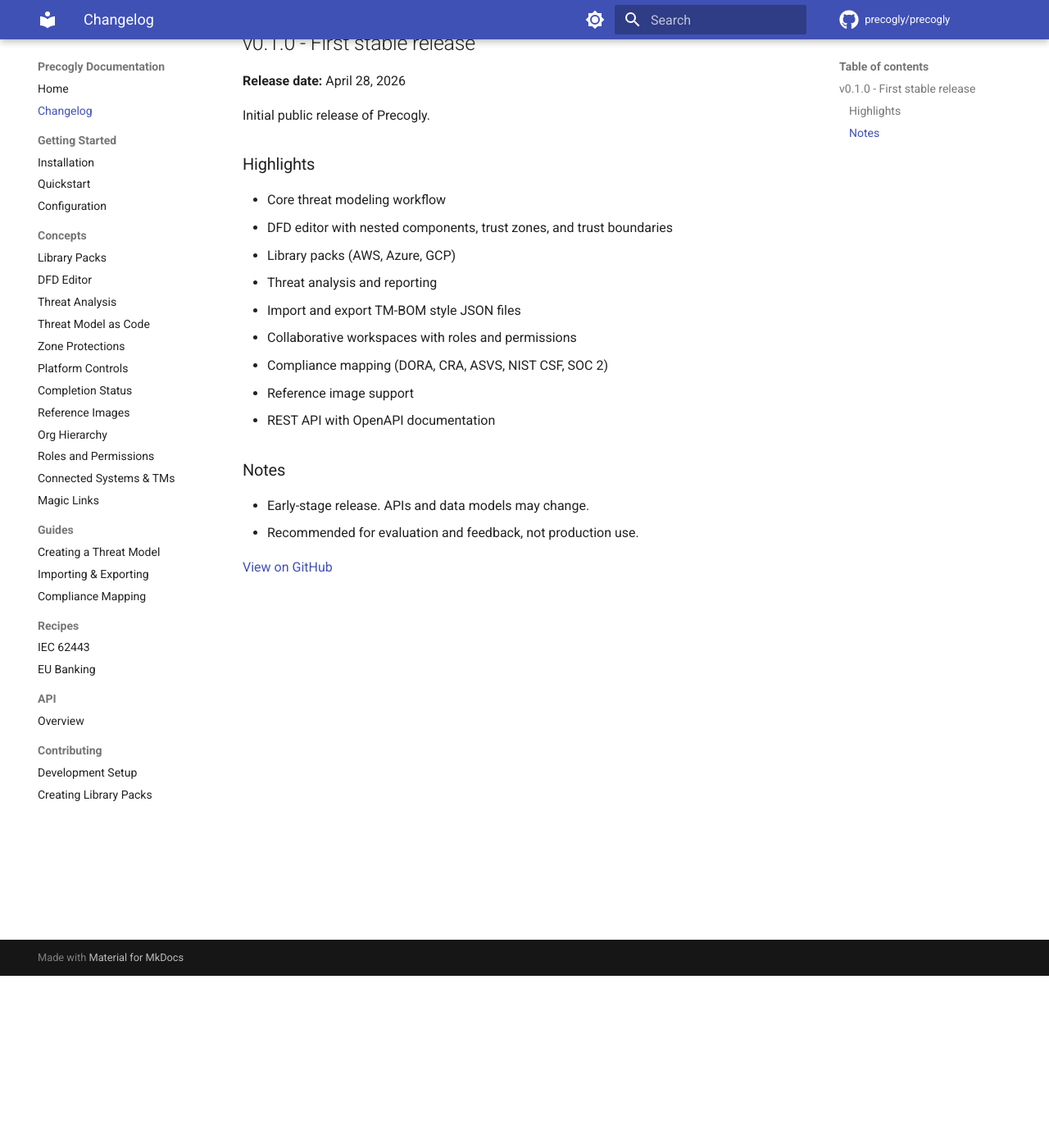
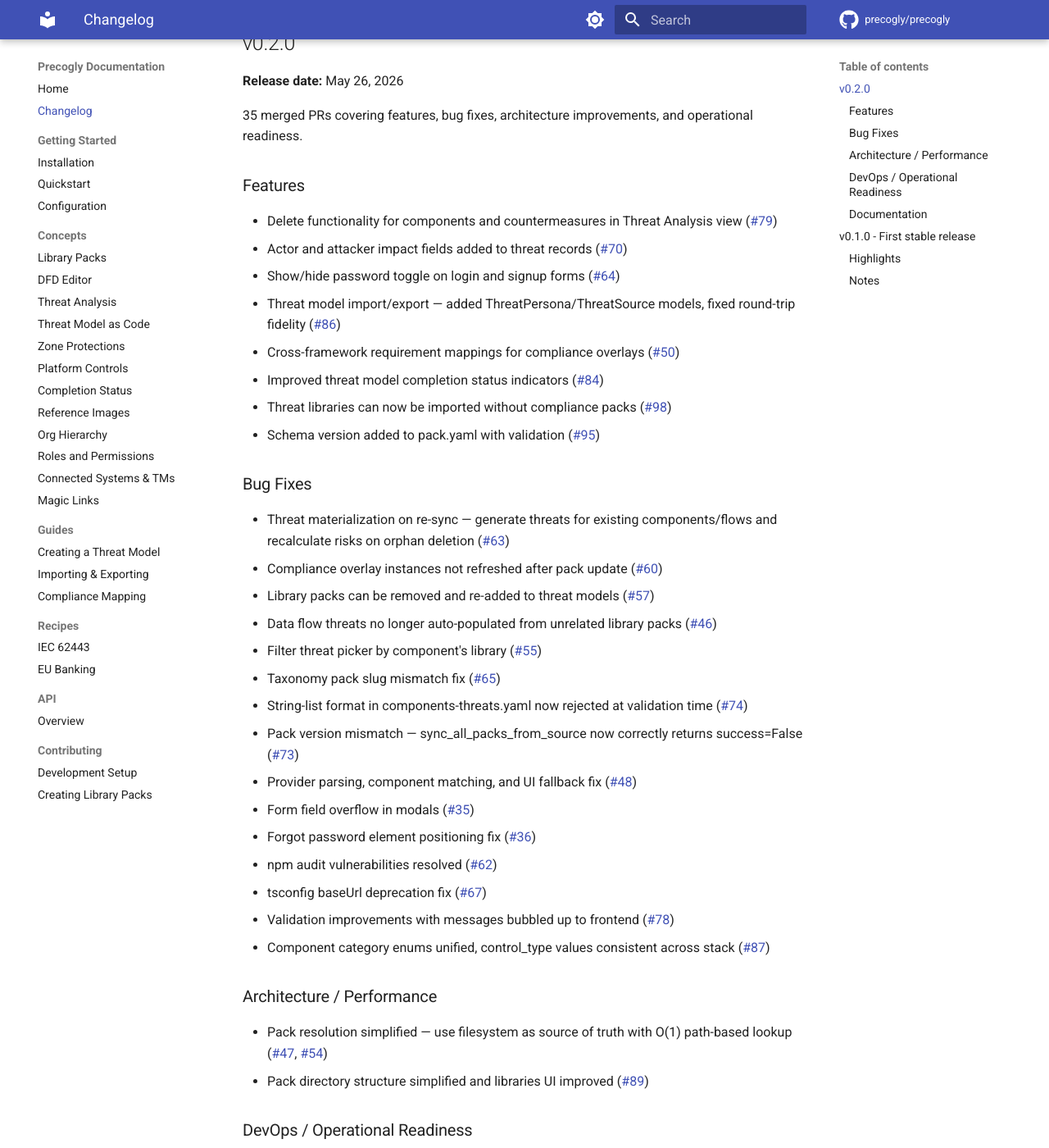
Before and after one commit to AlvinKuruvilla/precogly, an MkDocs documentation site: the page built from docs/changelog.md, in a window 1280 px wide and 1400 px high, scrolled down 210 px. Shown: the whole window at 82% size. Built offline with MkDocs 1.6.1 and Material for MkDocs 9.7.7, drawn with Linux system fonts in a browser that asks for light colours; comment, search, counter and statistics services are not loaded; some of the changed text lies outside the part shown.

Commit message:
chore: release 0.2.0

```diff
--- a/docs/changelog.md
+++ b/docs/changelog.md
@@ -1,6 +1,67 @@
 # Changelog
 
 All notable releases of Precogly are documented here.
+
+## v0.2.0
+
+**Release date:** May 26, 2026
+
+35 merged PRs covering features, bug fixes, architecture improvements, and operational readiness.
+
+### Features
+
+- Delete functionality for components and countermeasures in Threat Analysis view ([#79](https://github.com/precogly/precogly/pull/79))
+- Actor and attacker impact fields added to threat records ([#70](https://github.com/precogly/precogly/pull/70))
+- Show/hide password toggle on login and signup forms ([#64](https://github.com/precogly/precogly/pull/64))
+- Threat model import/export — added ThreatPersona/ThreatSource models, fixed round-trip fidelity ([#86](https://github.com/precogly/precogly/pull/86))
+- Cross-framework requirement mappings for compliance overlays ([#50](https://github.com/precogly/precogly/pull/50))
+- Improved threat model completion status indicators ([#84](https://github.com/precogly/precogly/pull/84))
+- Threat libraries can now be imported without compliance packs ([#98](https://github.com/precogly/precogly/pull/98))
+- Schema version added to pack.yaml with validation ([#95](https://github.com/precogly/precogly/pull/95))
+
+### Bug Fixes
+
+- Threat materialization on re-sync — generate threats for existing components/flows and recalculate risks on orphan deletion ([#63](https://github.com/precogly/precogly/pull/63))
+- Compliance overlay instances not refreshed after pack update ([#60](https://github.com/precogly/precogly/pull/60))
+- Library packs can be removed and re-added to threat models ([#57](https://github.com/precogly/precogly/pull/57))
+- Data flow threats no longer auto-populated from unrelated library packs ([#46](https://github.com/precogly/precogly/pull/46))
+- Filter threat picker by component's library ([#55](https://github.com/precogly/precogly/pull/55))
+- Taxonomy pack slug mismatch fix ([#65](https://github.com/precogly/precogly/pull/65))
+- String-list format in components-threats.yaml now rejected at validation time ([#74](https://github.com/precogly/precogly/pull/74))
+- Pack version mismatch — sync_all_packs_from_source now correctly returns success=False ([#73](https://github.com/precogly/precogly/pull/73))
+- Provider parsing, component matching, and UI fallback fix ([#48](https://github.com/precogly/precogly/pull/48))
+- Form field overflow in modals ([#35](https://github.com/precogly/precogly/pull/35))
+- Forgot password element positioning fix ([#36](https://github.com/precogly/precogly/pull/36))
+- npm audit vulnerabilities resolved ([#62](https://github.com/precogly/precogly/pull/62))
+- tsconfig baseUrl deprecation fix ([#67](https://github.com/precogly/precogly/pull/67))
+- Validation improvements with messages bubbled up to frontend ([#78](https://github.com/precogly/precogly/pull/78))
+- Component category enums unified, control_type values consistent across stack ([#87](https://github.com/precogly/precogly/pull/87))
+
+### Architecture / Performance
+
+- Pack resolution simplified — use filesystem as source of truth with O(1) path-based lookup ([#47](https://github.com/precogly/precogly/pull/47), [#54](https://github.com/precogly/precogly/pull/54))
+- Pack directory structure simplified and libraries UI improved ([#89](https://github.com/precogly/precogly/pull/89))
+
+### DevOps / Operational Readiness
+
+- CI workflow added for PR checks — pytest (via docker compose) + tsc ([#90](https://github.com/precogly/precogly/pull/90), [#91](https://github.com/precogly/precogly/pull/91))
+- Branch protection enabled on main (1 review required, status checks must pass)
+- release-please workflow added for automated releases ([#93](https://github.com/precogly/precogly/pull/93))
+- Version numbers reconciled across frontend, backend, and docs ([#92](https://github.com/precogly/precogly/pull/92))
+- GitHub Milestones set up for roadmap visibility
+
+### Documentation
+
+- Added recipes section with IEC 62443 and EU banking recipes ([#44](https://github.com/precogly/precogly/pull/44))
+- CONTRIBUTING.md added and updated ([#42](https://github.com/precogly/precogly/pull/42), [#49](https://github.com/precogly/precogly/pull/49))
+- Docs for threat model import/export ([#68](https://github.com/precogly/precogly/pull/68))
+- Docs for multiple DFD creation ([#76](https://github.com/precogly/precogly/pull/76))
+- README updated with OWASP affiliation ([#71](https://github.com/precogly/precogly/pull/71))
+- Discord link added to README ([#85](https://github.com/precogly/precogly/pull/85))
+
+[View on GitHub](https://github.com/precogly/precogly/releases/tag/v0.2.0)
+
+---
 
 ## v0.1.0 - First stable release
 
```
Also changed, not shown: CHANGELOG.md (added, +69 -0 lines), README.md (+1 -1 lines), docs/getting-started/installation.md (+2 -2 lines), docs/index.md (+3 -3 lines), .release-please-manifest.json, 2 other files.
